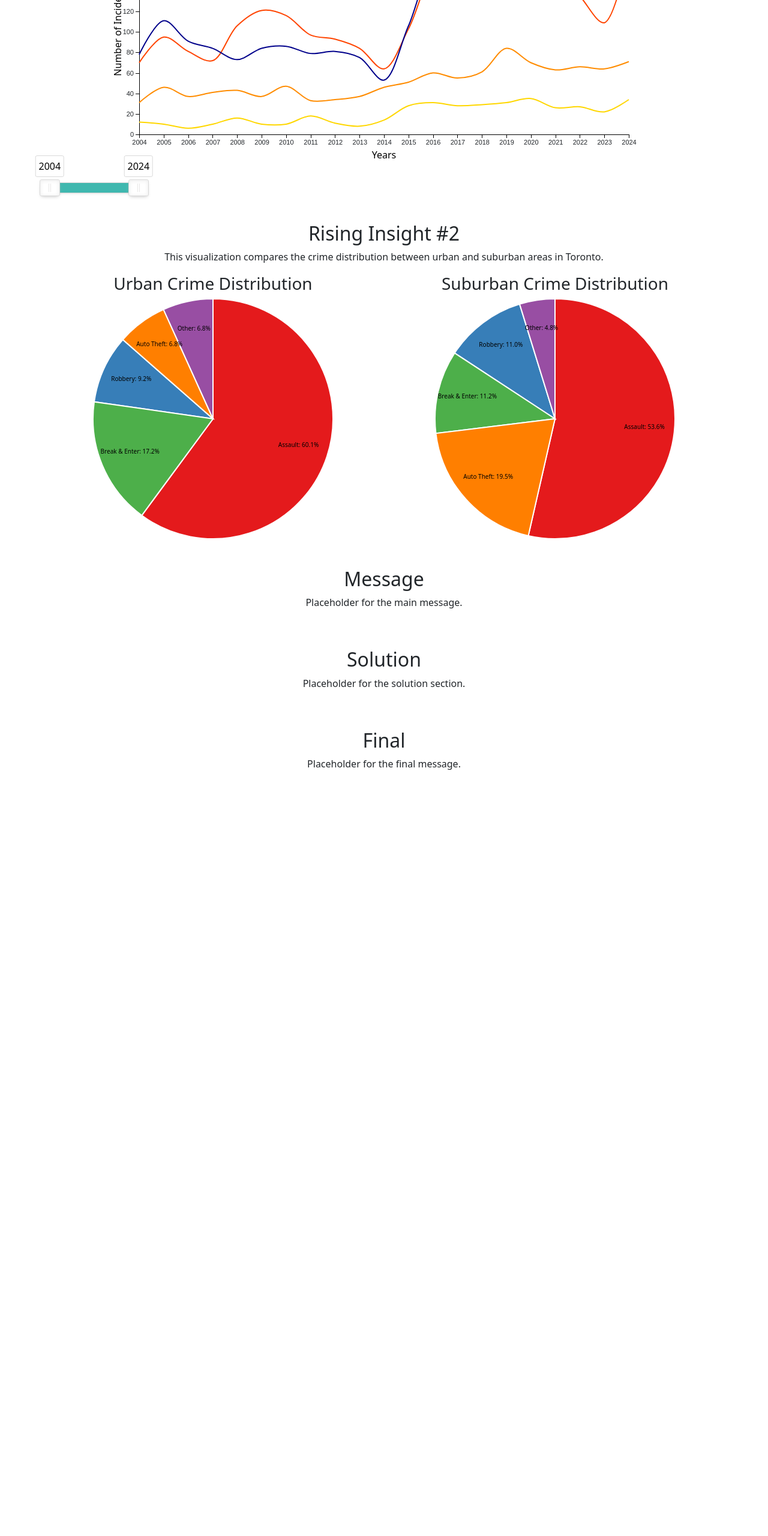
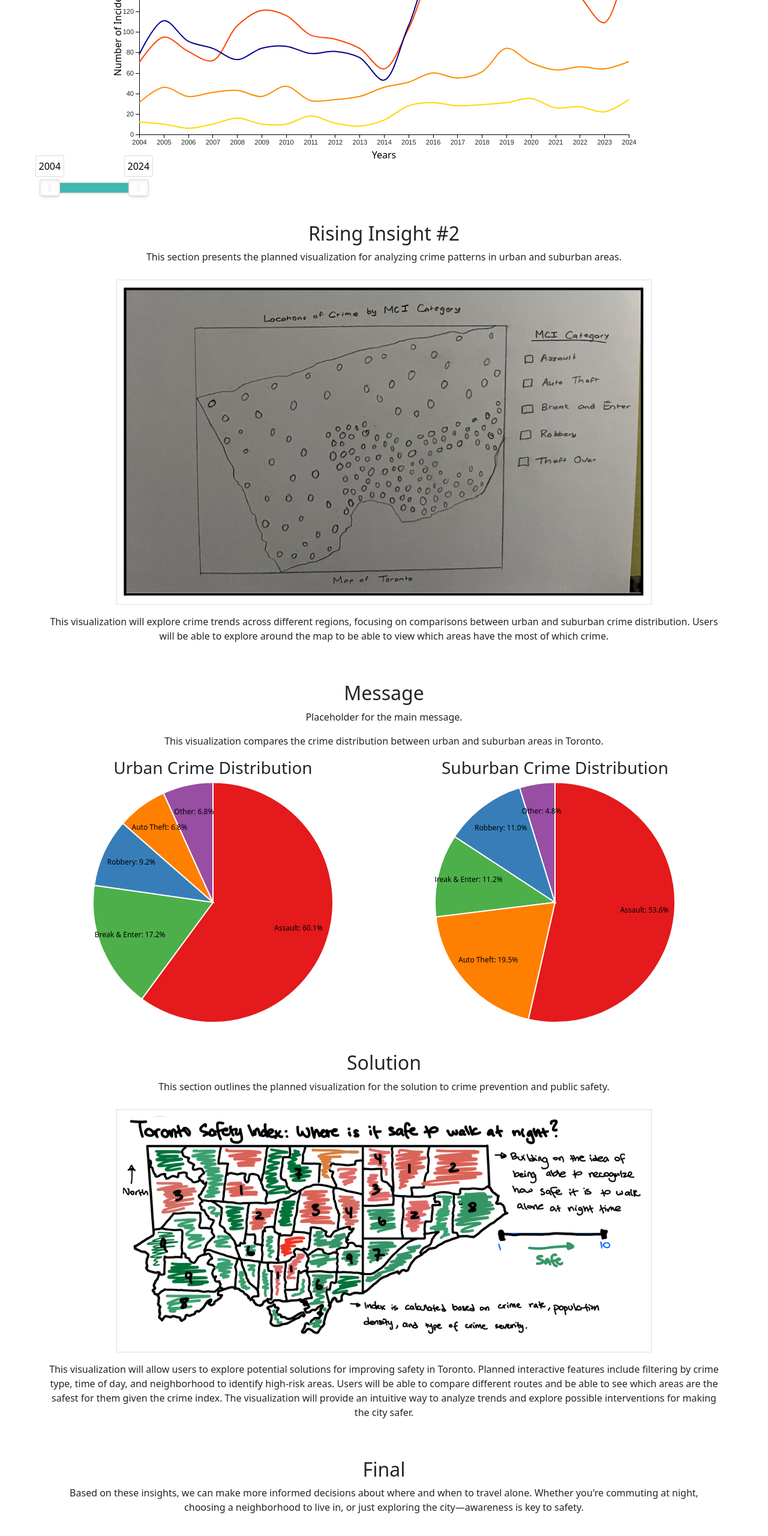
Before and after one commit to aadityamandal/safe-street-squad-crime-analysis, a plain HTML site: page src/index.html in a window 1280 px wide. Shown: the part 935-3495 px from the top of the page at 60% size. Before the commit the page ends 2284 px from the top, so only its background shows below. Drawn offline with nearby package versions, Linux system fonts and the light colour scheme.

Commit message:
adding the sketches placeholders

```diff
--- a/src/index.html
+++ b/src/index.html
@@ -39,13 +39,38 @@
             </div>
         </div>
 
-        <!-- Rising Insight #2 -->
-        <!-- Rising Insight #2 -->
+        <!-- Rising Insight #2 Sketch -->
         <div class="row my-5">
             <div class="col">
                 <h2>Rising Insight #2</h2>
+                <p>This section presents the planned visualization for analyzing crime patterns in urban and suburban areas.</p>
+
+                <!-- Insert Sketch Image -->
+                <img src="data/placeholder_sketches/rising_insight1_sketch.png"
+                    alt="Rising Insight #2 Visualization Sketch"
+                    class="img-fluid"
+                    style="max-width: 80%; height: auto; border: 1px solid #ddd; padding: 10px; margin-top: 10px;">
+
+                <!-- Description of Planned Interactions -->
+                <p class="mt-3">
+                    This visualization will explore crime trends across different regions, focusing on comparisons
+                    between urban and suburban crime distribution. Users will be able to explore around the map
+                    to be able to view which areas have the most of which crime.
+                </p>
+            </div>
+        </div>
+
+
+
+
+        <!-- Message -->
+        <div class="row my-5">
+            <div class="col">
+                <h2>Message</h2>
+                <p>Placeholder for the main message.</p>
+
+                <!-- Moving the Pie Charts Here -->
                 <p>This visualization compares the crime distribution between urban and suburban areas in Toronto.</p>
-
                 <div class="row">
                     <div class="col-md-6">
                         <h3>Urban Crime Distribution</h3>
@@ -60,27 +85,37 @@
         </div>
 
 
-        <!-- Message -->
+        <!-- Solution Sketch -->
         <div class="row my-5">
             <div class="col">
-                <h2>Message</h2>
-                <p>Placeholder for the main message.</p>
+                <h2>Solution</h2>
+                <p>This section outlines the planned visualization for the solution to crime prevention and public safety.</p>
+
+                <!-- Insert Sketch Image -->
+                <img src="data/placeholder_sketches/solution_sketch.png"
+                    alt="Solution Visualization Sketch"
+                    class="img-fluid"
+                    style="max-width: 80%; height: auto; border: 1px solid #ddd; padding: 10px; margin-top: 10px;">
+
+                <!-- Description of Planned Interactions -->
+                <p class="mt-3">
+                    This visualization will allow users to explore potential solutions for improving safety in Toronto.
+                    Planned interactive features include filtering by crime type, time of day, and neighborhood to identify
+                    high-risk areas. Users will be able to compare different routes and be able to see which areas are
+                    the safest for them given the crime index. The visualization will provide an
+                    intuitive way to analyze trends and explore possible interventions for making the city safer.
+
+                </p>
+
             </div>
         </div>
 
-        <!-- Solution -->
-        <div class="row my-5">
-            <div class="col">
-                <h2>Solution</h2>
-                <p>Placeholder for the solution section.</p>
-            </div>
-        </div>
 
         <!-- Final -->
         <div class="row my-5">
             <div class="col">
                 <h2>Final</h2>
-                <p>Placeholder for the final message.</p>
+                <p>Based on these insights, we can make more informed decisions about where and when to travel alone. Whether you're commuting at night, choosing a neighborhood to live in, or just exploring the city—awareness is key to safety.</p>
             </div>
         </div>
     </div>
--- a/src/js/pieChart.js
+++ b/src/js/pieChart.js
@@ -81,7 +81,7 @@
             .attr("transform", d => `translate(${vis.arc.centroid(d)[0] * 1.5}, ${vis.arc.centroid(d)[1] * 1.5})`)
             .attr("text-anchor", "middle")
             .style("fill", "black")
-            .style("font-size", "10px")
+            .style("font-size", "12px")
             .text(d => `${d.data.category}: ${(d.data.value / total * 100).toFixed(1)}%`);
     }
 
```
Also changed, not shown: src/data/placeholder_sketches/rising_insight1_sketch.png (added), src/data/placeholder_sketches/solution_sketch.png (added).
